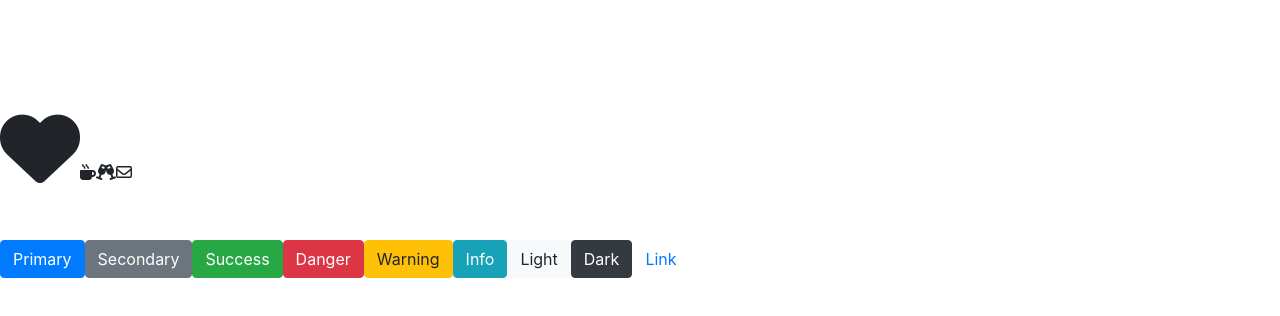
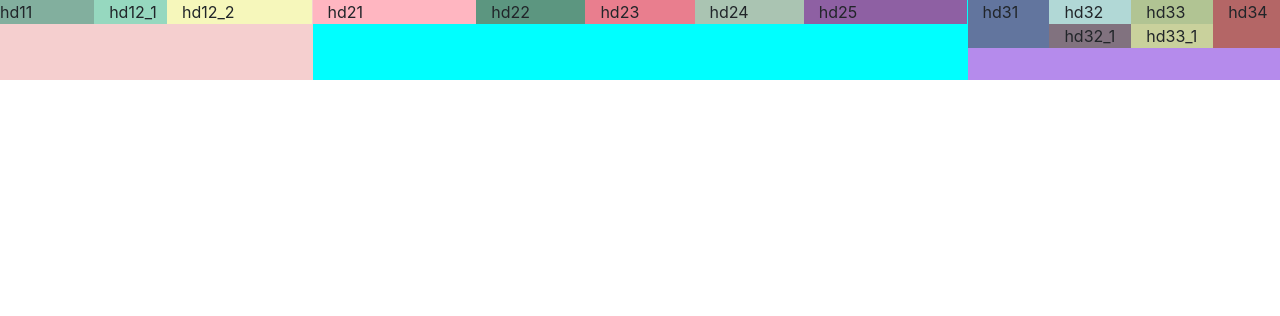
Before and after one commit to viki2701/facebook2022, an Angular app in the folder facebook/: page / in a window 1280 px wide. Shown: the top 316 px of the page. Built offline with nearby package versions, Linux system fonts and the light colour scheme.

Commit message:
faceheader in bootsrap

```diff
--- a/facebook/src/app/app.component.html
+++ b/facebook/src/app/app.component.html
@@ -1,17 +1,39 @@
-<i class="fa-sharp fa-solid fa-heart fa-5x"></i>
-<i class="fa-sharp fa-solid fa-mug-hot"></i>
-<i class="fa-sharp fa-solid fa-champagne-glasses"></i>
-<i class="fa-thin fa-phone fa-10x"></i>
-<i class="fa-regular fa-envelope"></i>
-<div>
-  <button type="button" class="btn btn-primary">Primary</button>
-<button type="button" class="btn btn-secondary">Secondary</button>
-<button type="button" class="btn btn-success">Success</button>
-<button type="button" class="btn btn-danger">Danger</button>
-<button type="button" class="btn btn-warning">Warning</button>
-<button type="button" class="btn btn-info">Info</button>
-<button type="button" class="btn btn-light">Light</button>
-<button type="button" class="btn btn-dark">Dark</button>
-
-<button type="button" class="btn btn-link">Link</button>
-</div>
+<div class="container-fliud">
+    <div class="row bgheader">
+      <div class="col-3 d1header">
+        <div class="row">
+            <div class="col-4 hd11">hd11</div>
+            <div class="col-8 hd12">
+                <div class="row">
+                    <div class="col-4 hd12_1">hd12_1</div>
+                    <div class="col-8 hd12_2">hd12_2</div>
+                </div>
+            </div>
+        </div>
+      </div>
+      <div class="col-6 d2header">
+        <div class="row">
+            <div class="col-3 hd21">hd21</div>
+            <div class="col-2 hd22">hd22</div>
+            <div class="col-2 hd23">hd23</div>
+            <div class="col-2 hd24">hd24</div>
+            <div class="col-3 hd25">hd25</div>
+        </div>
+      </div>
+      <div class="col-3 d3header">
+        <div class="row">
+            <div class="col-3 hd31">hd31</div>
+            <div class="col-3 hd32">hd32
+                <div class="row">
+                    <div class="col hd32_1">hd32_1</div>
+                </div>
+            </div>
+            <div class="col-3 hd33">hd33
+                <div class="row">
+                    <div class="col hd33_1">hd33_1</div>
+                </div>
+            </div>
+            <div class="col-3 hd34">hd34</div>
+      </div>
+    </div>
+  </div>
--- a/facebook/src/app/app.component.scss
+++ b/facebook/src/app/app.component.scss
@@ -0,0 +1,62 @@
+
+div.bgheader{
+    background-color: rgb(224, 209, 209);
+    height:80px;
+}
+
+div.d1header{
+    background-color: rgb(245, 207, 207);
+}
+
+div.d2header{
+    background-color:aqua;
+}
+
+div.d3header{
+    background-color:rgb(181, 139, 236);
+}
+div.hd11{
+    background-color: rgb(130, 175, 158);
+}
+div.hd12{
+    background-color: rgb(246, 247, 187);
+}
+div.hd12_1{
+    background-color: rgb(238, 248, 145);
+}
+div.hd12_1{
+    background-color: rgb(150, 216, 191);
+}
+div.hd21{
+    background-color: lightpink;
+}
+div.hd22{
+    background-color: rgb(92, 150, 128);
+}
+div.hd23{
+    background-color: rgb(233, 126, 142);
+}
+div.hd24{
+    background-color: rgb(170, 196, 178);
+}
+div.hd25{
+    background-color: rgb(142, 96, 163);
+}
+div.hd31{
+    background-color: rgb(98, 117, 158);
+}
+div.hd32{
+    background-color: rgb(177, 216, 214);
+}
+div.hd33{
+    background-color: rgb(177, 196, 147);
+}
+div.hd34{
+    background-color: rgb(180, 102, 102);
+}
+div.hd32_1{
+    background-color: rgba(119, 93, 108, 0.822);
+}
+div.hd33_1{
+    background-color: rgb(201, 209, 156);
+}
--- a/facebook/src/index.html
+++ b/facebook/src/index.html
@@ -5,7 +5,7 @@
   <title>Facebook</title>
   <base href="/">
   <meta name="viewport" content="width=device-width, initial-scale=1">
-  <link rel="icon" type="image/x-icon" href="favicon.ico">
+  <link rel="icon" type="image/x-icon" href="https://t3.ftcdn.net/jpg/04/04/98/88/240_F_404988825_ll3zGQ8u7Q0l4amW0GpOAVjH6PzcltlM.jpg">
 </head>
 <body>
   <app-root></app-root>
```
